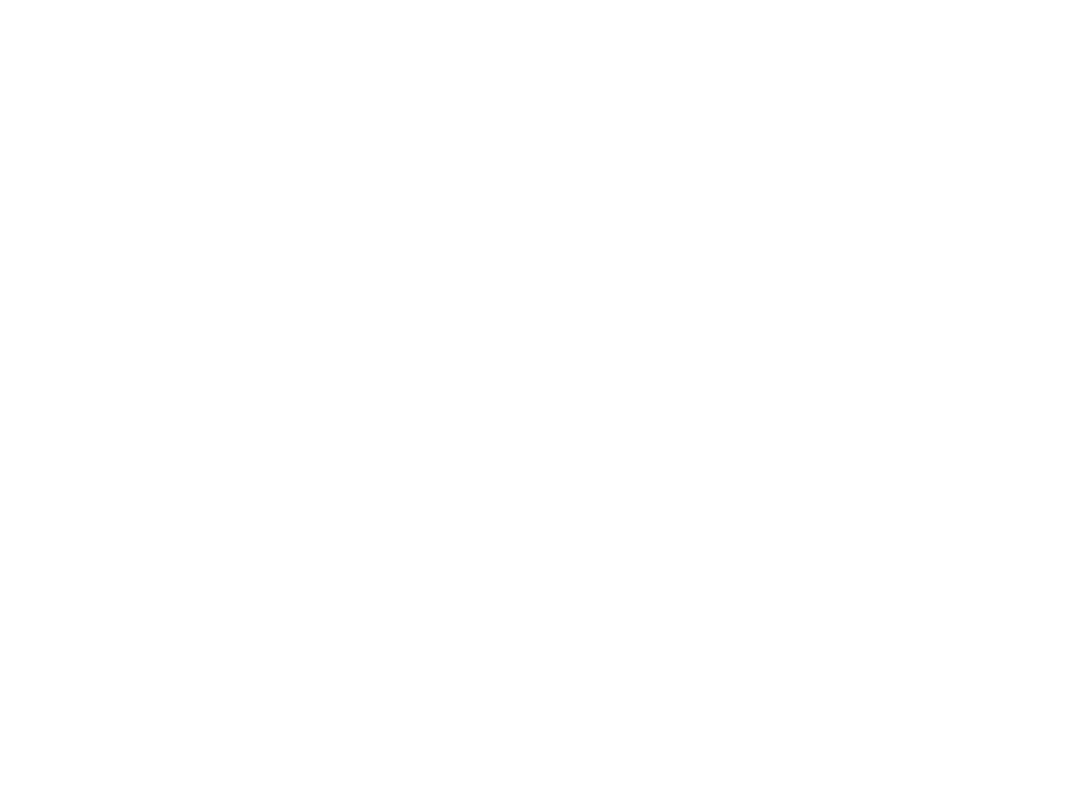
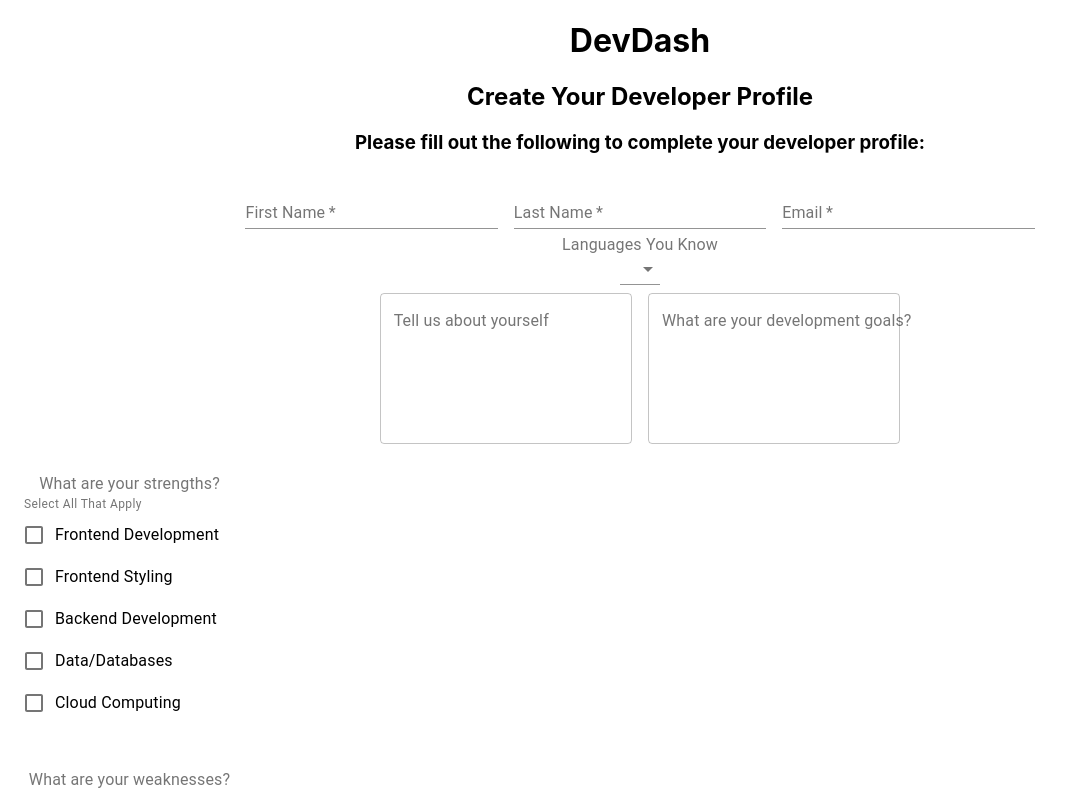
Before and after one commit to jeffgcameron/DevDash, a React (Create React App) app in the folder client/: page / in a window 1280 px wide. Shown: the top 792 px of the page, without its empty margins (0-1074 px from the left). Built offline with nearby package versions, Linux system fonts and the light colour scheme.

Commit message:
added profile components to profile.js

```diff
--- a/client/src/App.js
+++ b/client/src/App.js
@@ -1,10 +1,11 @@
-import logo from './logo.svg';
 import './App.css';
+import Profile from './pages/Profile'
+
 
 function App() {
   return (
     <div className="App">
-
+    <Profile />
     </div>
   );
 }
--- a/client/src/pages/Profile.js
+++ b/client/src/pages/Profile.js
@@ -1 +1,45 @@
 import React from "react";
+import Questions from '../components/Profile-Questions/requiredQs';
+import Languages from '../components/Profile-Questions/languages';
+import BioAndGoals from '../components/Profile-Questions/multilineQs';
+import Strengths from '../components/Profile-Questions/strengths';
+import Weaknesses from '../components/Profile-Questions/weaknesses';
+
+function Profile() {
+    return (
+        <body>
+            <header>
+                <h1>DevDash</h1>
+                <i class="hamburger fas fa-align-right"></i>
+            </header>
+            <div class="col-md-10">
+                <div class="center card description text-center">
+                    <div class="card-body">
+                        <h2>Create Your Developer Profile</h2>
+                    </div>
+                </div>
+                <div class="profile center card">
+                    <div class="center card-body">
+                        <h3>
+                            Please fill out the following to complete your developer profile:
+              </h3>
+                        <div class="row">
+                            <div class="col-6">
+                                <Questions />
+                            </div>
+                            <div class="col-6">
+                                <Languages />
+                                <BioAndGoals />
+                                <Strengths />
+                                <Weaknesses />
+                            </div>
+                        </div>
+                    </div>
+                </div>
+            </div>
+        </body>
+
+    )
+}
+
+export default Profile;
```
